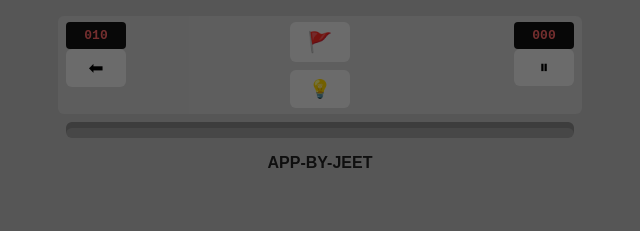
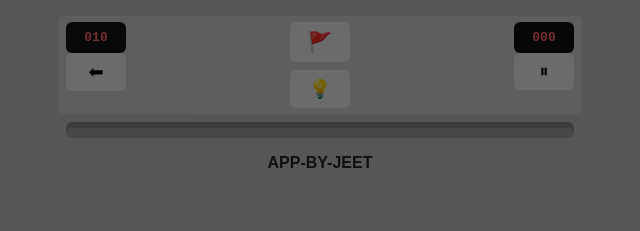
Before and after one commit to jeetumanchanda/minesweeper, a plain HTML site: page index.html in a window 1280 px wide. Shown: the top 231 px of the page, 320-960 px from the left. Drawn offline with Linux system fonts and the light colour scheme.

Commit message:
Update styles.css

```diff
--- a/styles.css
+++ b/styles.css
@@ -40,8 +40,8 @@ html, body {
   color: #ff6666;
   font-weight: 700;
   text-align: center;
-  padding: 6px 8px;
-  border-radius: 4px;
+  padding: 8px 14px;
+  border-radius: 6px;
   width: 60px;
 }
 
```
